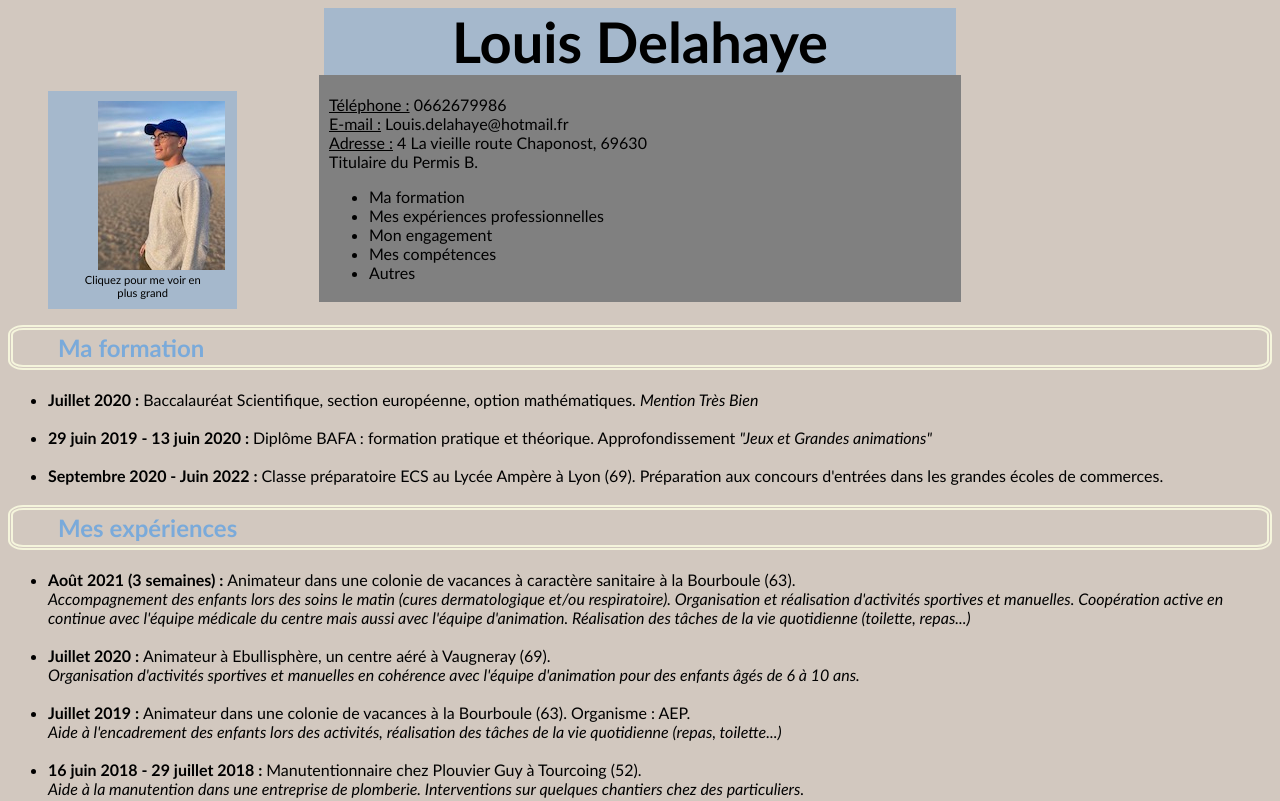
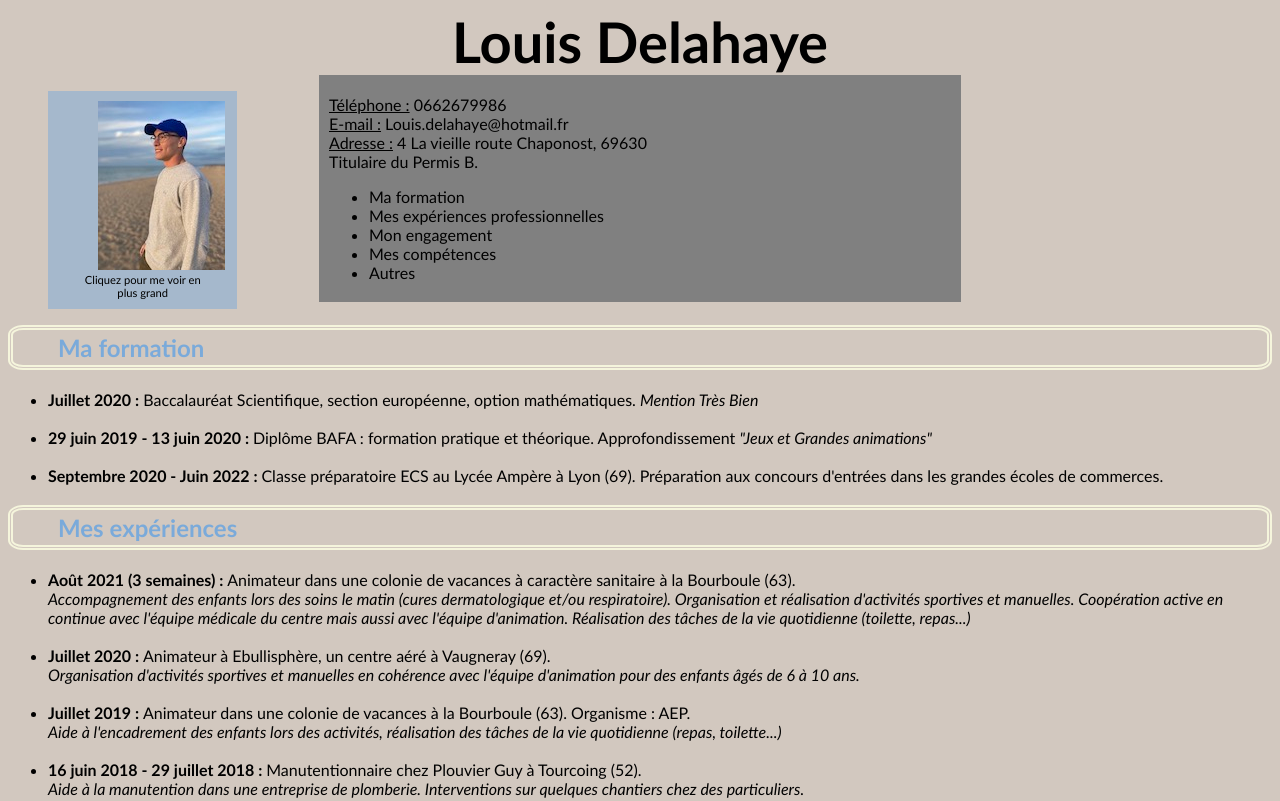
Before and after one commit to grunti/MyWebsite, a plain HTML site: page index.html in a window 1280 px wide. Shown: the top 801 px of the page. Drawn offline with Linux system fonts and the light colour scheme.

Commit message:
Update cv_style.css

```diff
--- a/cv_style.css
+++ b/cv_style.css
@@ -11,13 +11,8 @@ h1 {
 	width: 50%;
 	min-width: 600px;
 	margin:  auto;
-	background-color: rgba(122, 170, 218, 0.5);
 	text-align: center;
 	font-size: 3.5em;
-}
-
-h1:hover {
-		text-shadow: 5px 4px 7px grey;
 }
 
 figure {
```
